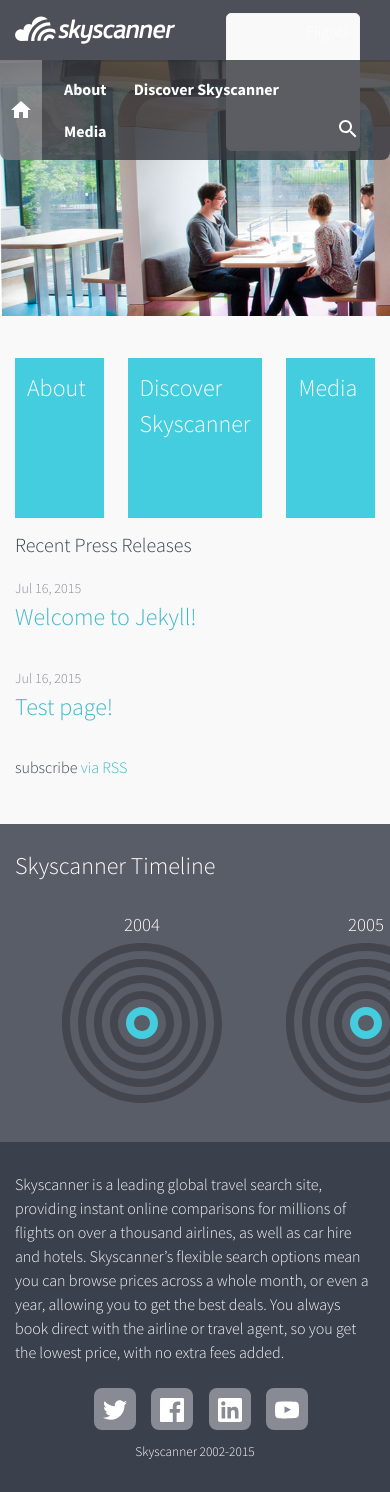
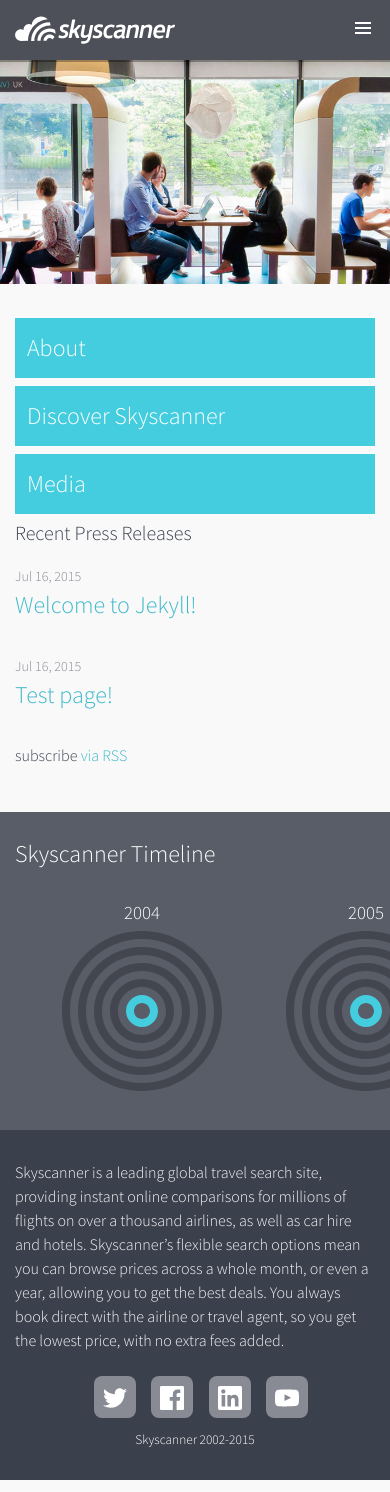
Before and after one commit to chucklehound/corporate-site, a Jekyll site: the page built from index.html, in a window 390 px wide. Built offline with Jekyll 4.4.1, drawn with Linux system fonts in a browser that asks for light colours.

Commit message:
Added responsive nav

```diff
--- a/_config.yml
+++ b/_config.yml
@@ -1,5 +1,5 @@
 # Site settings
-title: Skyscanner
+title: Skyscanner Corporate
 email: chris.behr@skyscanner.net
 description: > # this means to ignore newlines until "baseurl:"
   Skyscanner is a leading global travel search site, providing instant online comparisons for millions of flights on over a thousand airlines, as well as car hire and hotels.
--- a/_includes/head.html
+++ b/_includes/head.html
@@ -11,6 +11,4 @@
   <link rel="alternate" type="application/rss+xml" title="{{ site.title }}" href="{{ "/feed.xml" | prepend: site.baseurl | prepend: site.url }}" />
 
   <link href='http://fonts.googleapis.com/css?family=Source+Sans+Pro:300,400,700,300italic,400italic,700italic' rel='stylesheet' type='text/css'>
-
-  <script src="{{ site.baseurl }}/bower_components/simple-jekyll-search/dest/jekyll-search.js" type="text/javascript"></script>
 </head>
--- a/_includes/header.html
+++ b/_includes/header.html
@@ -10,12 +10,13 @@
       <a target="_blank" class="page-link" href="http://www.skyscanner.net/carhire">Car Hire</a>
       <a target="_blank" class="page-link" href="/contact">Contact Us</a>
     </nav>
+    <a id="navigation-toggle"><span class="visually-hidden" aria-hidden="true">Menu</span></a>
 
   </div>
 
 </header>
 <section class="hero-img">
-    <nav class="secondary-nav wrapper">
+    <nav class="secondary-nav wrapper nav-collapse">
         <a href="/" class="home-icon"><span class="visually-hidden">Home</span></a>
         {% for page in site.pages %}
         {% if page.title %}
--- a/_sass/_layout.scss
+++ b/_sass/_layout.scss
@@ -10,11 +10,28 @@
     position: relative;
 }
 
+a#navigation-toggle {
+    width: 24px;
+    height: 24px;
+    float: right;
+    position: relative;
+    top: 4px;
+    background: transparent url('../img/menu-24x24.svg') no-repeat 50% 50%;
+
+    @media screen and (min-width: 650px) {
+        display: none;
+    }
+}
+
 .hero-img {
     width: 100%;
-    min-height: 256px;
-    background: $brand-color url('../img/header-img-cafe-1530x400.jpg') no-repeat 0 50%;
+    min-height: 288px;
+    background: $brand-color url('../img/header-img-cafe-1530x400.jpg') no-repeat 50% 50%;
     background-size: cover;
+
+    @media screen and (max-width: 420px) {
+        min-height: 224px;
+    }
 
     &.about {
         background-image: url('../img/header-img-phone-1530x400.jpg');
@@ -30,8 +47,12 @@
         a {
             color: #fff;
             font-weight: bold;
-            padding-right: 24px;
+            padding-right: 32px;
             line-height: 42px;
+
+            &:hover {
+                color: $link-color;
+            }
 
             &.contact {
                 display: none;
@@ -65,7 +86,7 @@
                 height: 37px;
                 padding: 8px 12px;
                 border-radius: 4px;
-                border: 0;
+                border: 1px solid transparent;
                 color: transparent;
                 background: transparent url('../img/search_24x24.svg') no-repeat 50% 50%;
                 font: 15px 'Source Sans Pro', Helvetica, Arial, sans-serif;
@@ -81,7 +102,7 @@
                     color: #fff;
                     cursor: text;
                     padding-left: 40px;
-                    border-color: #fff;
+                    border: 1px solid $brand-color;
                     background-position: 8px 50%;
                     background-color: rgba(255,255,255,.2);
 
@@ -91,6 +112,18 @@
                 }
 
 
+            }
+        }
+        @media screen and (max-width: 650px) {
+            &.nav-collapse.closed {
+                max-height: 0;
+                border-radius: 0;
+                width: 100%;
+            }
+            a {
+                width: 100%;
+                position: relative;
+                display: block;
             }
         }
     }
@@ -103,7 +136,7 @@
         display: block;
         margin: 12px auto;
         max-width: 300px;
-        right: 320px;
+        right: 30%;
         box-shadow: 0 1px 2px $grey-color;
 
         a, span {
@@ -148,6 +181,10 @@
     float: right;
     margin-top: 4px;
 
+    @media screen and (max-width: 650px) {
+        display: none;
+    }
+
     .menu-icon {
         display: none;
     }
@@ -168,50 +205,6 @@
             margin-left: 42px;
 
     }
-    }
-
-    @include media-query($on-palm) {
-        position: absolute;
-        top: 9px;
-        right: 30px;
-        background-color: $background-color;
-        border: 1px solid $grey-color-light;
-        border-radius: 5px;
-        text-align: right;
-
-        .menu-icon {
-            display: block;
-            float: right;
-            width: 36px;
-            height: 26px;
-            line-height: 0;
-            padding-top: 10px;
-            text-align: center;
-
-            > svg {
-                width: 18px;
-                height: 15px;
-
-                path {
-                    fill: $grey-color-dark;
-                }
-            }
-        }
-
-        .trigger {
-            clear: both;
-            display: none;
-        }
-
-        &:hover .trigger {
-            display: block;
-            padding-bottom: 5px;
-        }
-
-        .page-link {
-            display: block;
-            padding: 5px 10px;
-        }
     }
 }
 
@@ -361,7 +354,7 @@
 
         ul {
             height: 180px;
-            width: 2880px;
+            width: 2732px;
 
             li[data-icon*="pulse"] {
                 float: left;
@@ -488,4 +481,25 @@
             text-decoration: none;
         }
     }
+    @media screen and (max-width: 700px) {
+        flex-direction: column;
+        -ms-flex-direction: column;
+        -webkit-flex-direction: column;
+
+        a {
+            margin: 4px 0;
+            min-height: 0;
+        }
+    }
 }
+
+@media screen and (max-width: 650px) {
+    .js .nav-collapse {
+        clip: rect(0 0 0 0);
+        max-height: 0;
+        position: absolute;
+        display: block;
+        overflow: hidden;
+        zoom: 1;
+    }
+}
```
Also changed, not shown: _includes/footer.html (+8 -0 lines), img/menu-24x24.svg (added), src/responsive-nav.min.js (added), 1 other file.
